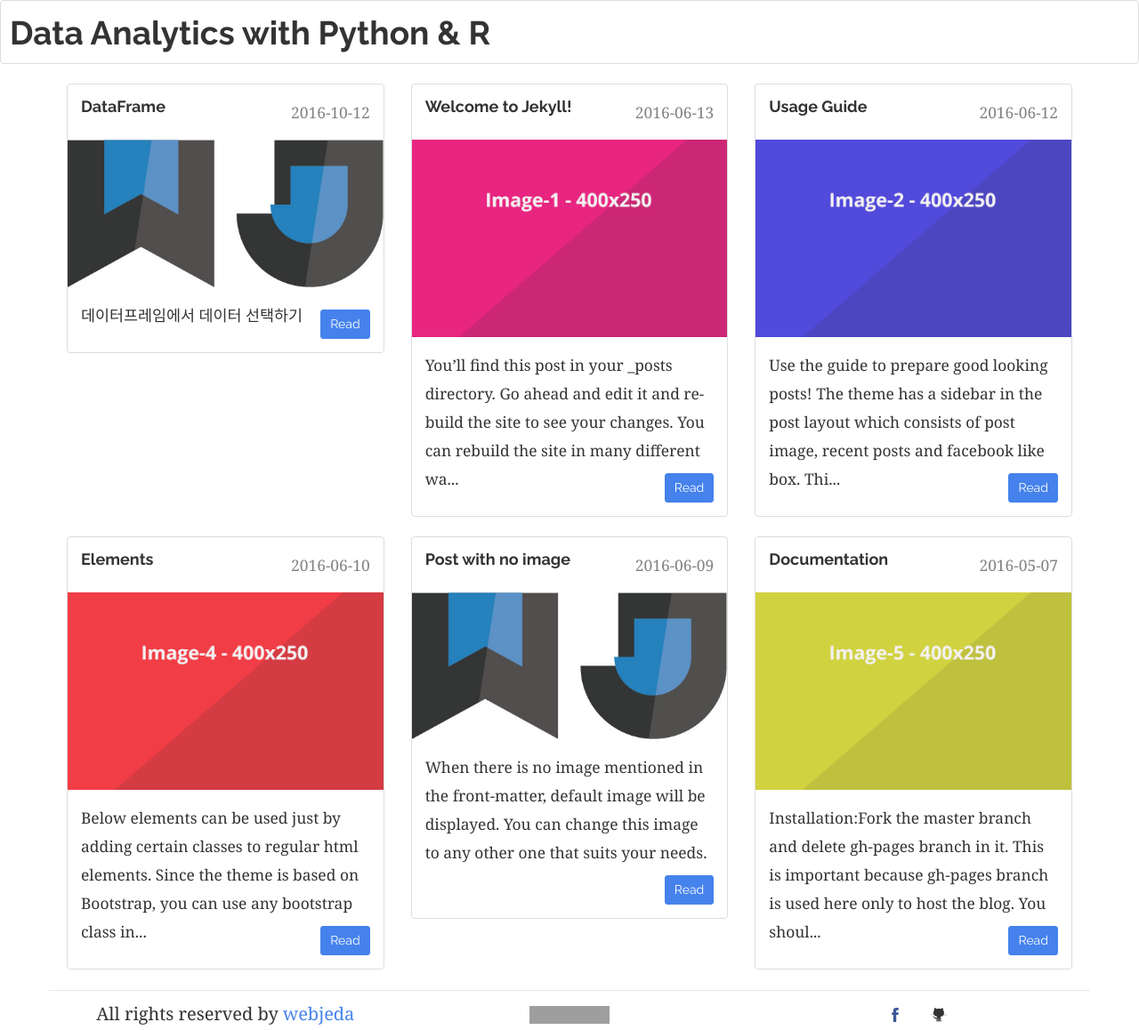
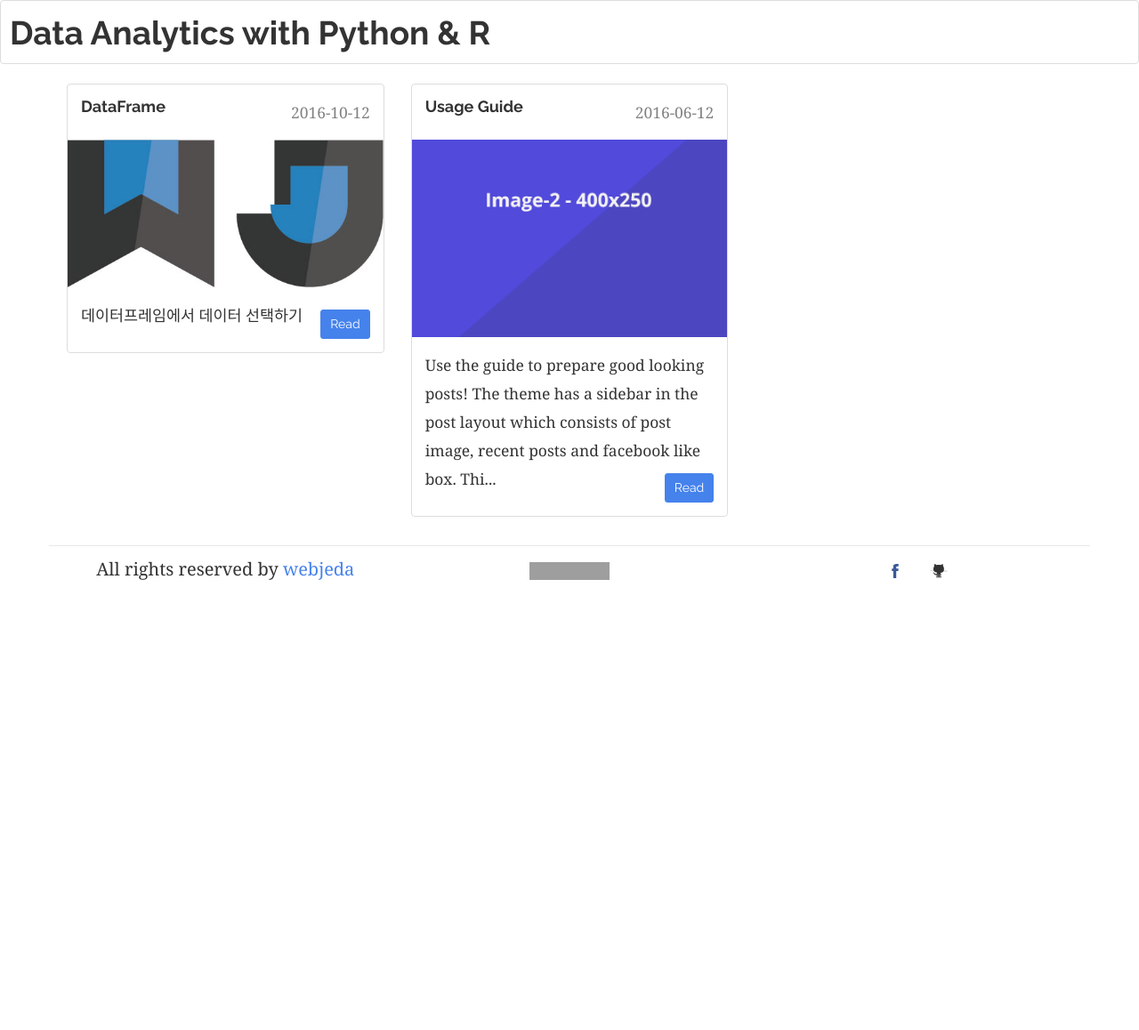
Before and after one commit to woosa7/woosa7.github.io, a Jekyll site: the page built from index.html, in a window 1280 px wide. Shown: the whole page at 89% size. Built offline with Jekyll 4.4.1, drawn with Linux system fonts in a browser that asks for light colours; the list of posts is cut into pages by our own code; after the commit the page ends 900 px from its top, so only the background shows below that; grey boxes are pictures that could not be loaded.

Commit message:
Change Theme

```diff
--- a/_posts/2016-05-07-documentation.md
+++ /dev/null
@@ -1,54 +0,0 @@
----
-layout: post
-title: Documentation
-img: image-5.png
----
-
-
-# Installation:
-Fork the ``master`` branch and delete ``gh-pages`` branch in it. This is important because ``gh-pages`` branch is used here only to host the blog. You should be using the master branch as the source and create a fresh ``gh-pages`` branch.
-
-Watch my video on instlallation
-<iframe width="100%" height="360" src="https://www.youtube.com/embed/T2nx6tj-ZH4?rel=0" frameborder="0" allowfullscreen></iframe>
-
-## How to delete old **gh-pages** branch?
-After forking the repository, click on **branches**.
-
-![delete gh-pages branch]({{site.baseurl}}/images/delete-github-branch.png)
-
-Delete ``gh-pages`` branch.
-![delete gh-pages branch]({{site.baseurl}}/images/delete-github-branch-2.png)
-
-You have to create a new ``gh-pages`` branch using the master branch. Go back to the forked repository and create ``gh-pages`` branch.
-
-![create gh-pages branch]({{site.baseurl}}/images/create-gh-pages-branch.JPG)
-
-Now, go to settings and check the **Github Pages** section. You should see a URL where the blog is hosted.
-
-This process will host the theme as a **Project Page**. You can also download the files for local development.
-
-Default theme will look like this
-
-![webjeda cards jekyll theme]({{site.baseurl}}/images/webjeda-cards-jekyll-theme-1.png)
-
-This theme is responsive.
-
-![webjeda cards responsive jekyll theme]({{site.baseurl}}/images/webjeda-cards-responsive-jekyll-theme-2.png)
-{: .text-center}
-
-
-# Development
-Make changes to the **master** branch and create a pull request. Do not use **gh-pages** branch as it is used to host the theme.
-
-
-# License
-MIT License
-
-# Changelog
-<pre>
-version 1.0 - SEO, disqus, page-speed enhancement, compressed html.
-
-version 0.9 - Sidebar default image and other minor improvements.
-
-version 0.8 - Bootstrap based cards layout theme.
-</pre>
--- a/_posts/2016-06-09-no-image.markdown
+++ /dev/null
@@ -1,10 +0,0 @@
----
-layout: post
-title:  "Post with no image"
-categories: jekyll update
----
-When there is no image mentioned in the front-matter, default image will be displayed. You can change this image to any other one that suits your needs.
-
-Lorem ipsum dolor sit amet, consectetur adipiscing elit. Ut non iaculis risus. Phasellus vitae nunc ac lectus finibus porttitor. Sed vel enim vulputate, euismod neque maximus, tincidunt turpis. Aenean accumsan leo eget dui porta pulvinar. Sed tincidunt, nisi non efficitur tempus, enim lectus aliquam arcu, at dignissim ligula ex eu quam. Suspendisse gravida dapibus ultrices. Vivamus convallis nulla nisl, a imperdiet felis pellentesque in. Nulla facilisi. Integer aliquet sed orci eu tempor. Sed viverra ullamcorper commodo.
-
-Morbi vestibulum sem eget maximus feugiat. Curabitur vehicula magna in molestie dignissim. Nam gravida leo non purus cursus, id accumsan justo tincidunt. Donec accumsan purus mauris, vitae luctus magna faucibus vitae. Nullam tincidunt urna scelerisque, hendrerit mi ac, sagittis ligula. Curabitur convallis eros eu fringilla maximus. Donec lobortis scelerisque enim eu molestie. Duis ac mi quis risus auctor vulputate.
--- a/_posts/2016-06-10-elements.markdown
+++ /dev/null
@@ -1,289 +0,0 @@
----
-layout: post
-title:  "Elements"
-categories: jekyll update
-img: image-4.png
----
-Below elements can be used just by adding certain classes to regular html elements. Since the theme is based on Bootstrap, you can use any bootstrap class in this theme.
-
-## Buttons
-
-<a href="#" class="btn btn-default">Default</a>
-<a href="#" class="btn btn-primary">Primary</a>
-<a href="#" class="btn btn-success">Success</a>
-<a href="#" class="btn btn-info">Info</a>
-<a href="#" class="btn btn-warning">Warning</a>
-<a href="#" class="btn btn-danger">Danger</a>
-<a href="#" class="btn btn-link">Link</a>
-<br /><br />
-<a href="#" class="btn btn-primary btn-lg">Large button</a>
-<a href="#" class="btn btn-primary">Default button</a>
-<a href="#" class="btn btn-primary btn-sm">Small button</a>
-<a href="#" class="btn btn-primary btn-xs">Mini button</a>
-
-{% highlight html %}
-<a href="#" class="btn btn-default">Default</a>
-<a href="#" class="btn btn-primary">Primary</a>
-<a href="#" class="btn btn-success">Success</a>
-<a href="#" class="btn btn-info">Info</a>
-<a href="#" class="btn btn-warning">Warning</a>
-<a href="#" class="btn btn-danger">Danger</a>
-<a href="#" class="btn btn-link">Link</a>
-
-<a href="#" class="btn btn-primary btn-lg">Large button</a>
-<a href="#" class="btn btn-primary">Default button</a>
-<a href="#" class="btn btn-primary btn-sm">Small button</a>
-<a href="#" class="btn btn-primary btn-xs">Mini button</a>
-{% endhighlight %}
-
-
-## Typo
-
-### Heading
-
-<h1>Heading 1</h1>
-<h2>Heading 2</h2>
-<h3>Heading 3</h3>
-<h4>Heading 4</h4>
-<h5>Heading 5</h5>
-<h6>Heading 6</h6>
-
-{% highlight html %}
-<h1>Heading 1</h1>
-<h2>Heading 2</h2>
-<h3>Heading 3</h3>
-<h4>Heading 4</h4>
-<h5>Heading 5</h5>
-<h6>Heading 6</h6>
-{% endhighlight %}
-
-### Blockquote
-<blockquote>
-  <p>Lorem ipsum dolor sit amet, consectetur adipiscing elit. Integer posuere erat a ante.</p>
-  <small>Someone famous in <cite title="Source Title">Source Title</cite></small>
-</blockquote>
-
-{% highlight html %}
-<blockquote>
-  <p>Lorem ipsum dolor sit amet, consectetur adipiscing elit. Integer posuere erat a ante.</p>
-  <small>Someone famous in <cite title="Source Title">Source Title</cite></small>
-</blockquote>
-{% endhighlight %}
-
-
-## Table
-
-| Tables   |      Are      |  Cool |
-|----------|:-------------:|------:|
-| col 1 is |  left-aligned | $1600 |
-| col 2 is |    centered   |   $12 |
-| col 3 is | right-aligned |    $1 |
-{: .table .table-striped .table-hover}
-
-{% highlight markdown %}
-| Tables   |      Are      |  Cool |
-|----------|:-------------:|------:|
-| col 1 is |  left-aligned | $1600 |
-| col 2 is |    centered   |   $12 |
-| col 3 is | right-aligned |    $1 |
-{: .table .table-striped .table-hover}
-{% endhighlight %}
-
-<div class="mt20"></div>
-
-## Indicators
-
-
-<div class="alert alert-dismissible alert-warning">
-  <button type="button" class="close" data-dismiss="alert">&times;</button>
-  <h4>Warning!</h4>
-  <p>Best check yo self, you're not looking too good. Nulla vitae elit libero, a pharetra augue. Praesent commodo cursus magna, <a href="#" class="alert-link">vel scelerisque nisl consectetur et</a>.</p>
-</div>
-
-{% highlight html %}
-<div class="alert alert-dismissible alert-warning">
-  <button type="button" class="close" data-dismiss="alert">&times;</button>
-  <h4>Warning!</h4>
-  <p>Best check yo self, you're not looking too good. Nulla vitae elit libero, a pharetra augue. Praesent commodo cursus magna, <a href="#" class="alert-link">vel scelerisque nisl consectetur et</a>.</p>
-</div>
-{% endhighlight %}
-
-
-<div class="row">
-    <div class="col-md-4">
-        <div class="alert alert-dismissible alert-danger">
-          <button type="button" class="close" data-dismiss="alert">&times;</button>
-          <strong>Oh snap!</strong> <a href="#" class="alert-link">Change a few things up</a> and try submitting again.
-          </div>
-    </div>
-
-
-
-   <div class="col-md-4">
-        <div class="alert alert-dismissible alert-success">
-          <button type="button" class="close" data-dismiss="alert">&times;</button>
-          <strong>Well done!</strong> You successfully read <a href="#" class="alert-link">this important alert message</a>.
-        </div>
-    </div>
-
-
-
-   <div class="col-md-4">
-        <div class="alert alert-dismissible alert-info">
-          <button type="button" class="close" data-dismiss="alert">&times;</button>
-          <strong>Heads up!</strong> This <a href="#" class="alert-link">alert needs your attention</a>, but it's not super important.
-        </div>
-    </div>
-</div>
-
-
-<div class="row">
-    <div class="col-md-4">
-       {% highlight html %}
-        <div class="alert alert-dismissible alert-danger">
-          <button type="button" class="close" data-dismiss="alert">&times;</button>
-          <strong>Oh snap!</strong> <a href="#" class="alert-link">Change a few things up</a> and try submitting again.
-          </div>
-          {% endhighlight %}
-    </div>
-
-
-
-   <div class="col-md-4">
-       {% highlight html %}
-        <div class="alert alert-dismissible alert-success">
-          <button type="button" class="close" data-dismiss="alert">&times;</button>
-          <strong>Well done!</strong> You successfully read <a href="#" class="alert-link">this important alert message</a>.
-        </div>
-        {% endhighlight %}
-    </div>
-
-
-
-   <div class="col-md-4">
-       {% highlight html %}
-        <div class="alert alert-dismissible alert-info">
-          <button type="button" class="close" data-dismiss="alert">&times;</button>
-          <strong>Heads up!</strong> This <a href="#" class="alert-link">alert needs your attention</a>, but it's not super important.
-        </div>
-        {% endhighlight %}
-    </div>
-</div>
-
-## Labels
-
-<span class="label label-default">Default</span>
-<span class="label label-primary">Primary</span>
-<span class="label label-success">Success</span>
-<span class="label label-warning">Warning</span>
-<span class="label label-danger">Danger</span>
-<span class="label label-info">Info</span>
-
-{% highlight html %}
-<span class="label label-default">Default</span>
-<span class="label label-primary">Primary</span>
-<span class="label label-success">Success</span>
-<span class="label label-warning">Warning</span>
-<span class="label label-danger">Danger</span>
-<span class="label label-info">Info</span>
-{% endhighlight %}
-
-
-## Jumbotron
-
-<div class="jumbotron">
-  <h1>Jumbotron</h1>
-  <p>This is a simple hero unit, a simple jumbotron-style component for calling extra attention to featured content or information.</p>
-  <p><a class="btn btn-primary btn-lg">Learn more</a></p>
-</div>
-
-{% highlight html %}
-<div class="jumbotron">
-  <h1>Jumbotron</h1>
-  <p>This is a simple hero unit, a simple jumbotron-style component for calling extra attention to featured content or information.</p>
-  <p><a class="btn btn-primary btn-lg">Learn more</a></p>
-</div>
-{% endhighlight %}
-
-## Panels
-
-<div class="row">
-    <div class="col-md-4">
-        <div class="panel panel-primary">
-          <div class="panel-heading">
-            <h3 class="panel-title">Panel primary</h3>
-          </div>
-          <div class="panel-body">
-            Panel content
-          </div>
-        </div>
-    </div>
-
-
-
-   <div class="col-md-4">
-        <div class="panel panel-success">
-          <div class="panel-heading">
-            <h3 class="panel-title">Panel success</h3>
-          </div>
-          <div class="panel-body">
-            Panel content
-          </div>
-        </div>
-    </div>
-
-
-
-   <div class="col-md-4">
-        <div class="panel panel-warning">
-          <div class="panel-heading">
-            <h3 class="panel-title">Panel warning</h3>
-          </div>
-          <div class="panel-body">
-            Panel content
-          </div>
-        </div>
-    </div>
-</div>
-
-<div class="row">
-    <div class="col-md-4">
-        <div class="panel panel-danger">
-          <div class="panel-heading">
-            <h3 class="panel-title">Panel danger</h3>
-          </div>
-          <div class="panel-body">
-            Panel content
-          </div>
-        </div>
-    </div>
-
-
-
-   <div class="col-md-4">
-        <div class="panel panel-info">
-          <div class="panel-heading">
-            <h3 class="panel-title">Panel info</h3>
-          </div>
-          <div class="panel-body">
-            Panel content
-          </div>
-        </div>
-    </div>
-
-   <div class="col-md-4">
-    </div>
-</div>
-
-{% highlight html %}
-<div class="panel panel-primary">
-    <div class="panel-heading">
-    <h3 class="panel-title">Panel primary</h3>
-    </div>
-    <div class="panel-body">
-    Panel content
-    </div>
-</div>
-{% endhighlight %}
-
-Change class ``panel-primary`` to ``panel-warning``, ``panel-success`` and so on to get other panels.
--- a/_posts/2016-06-13-welcome-to-jekyll.markdown
+++ /dev/null
@@ -1,27 +0,0 @@
----
-layout: post
-title:  "Welcome to Jekyll!"
-date:   2016-06-13 10:51:47 +0530
-categories: jekyll update
-img: image-1.png
-categories: [one, two]
----
-You’ll find this post in your `_posts` directory. Go ahead and edit it and re-build the site to see your changes. You can rebuild the site in many different ways, but the most common way is to run `jekyll serve`, which launches a web server and auto-regenerates your site when a file is updated.
-
-To add new posts, simply add a file in the `_posts` directory that follows the convention `YYYY-MM-DD-name-of-post.ext` and includes the necessary front matter. Take a look at the source for this post to get an idea about how it works.
-
-Jekyll also offers powerful support for code snippets:
-
-{% highlight ruby %}
-def print_hi(name)
-  puts "Hi, #{name}"
-end
-print_hi('Tom')
-#=> prints 'Hi, Tom' to STDOUT.
-{% endhighlight %}
-
-Check out the [Jekyll docs][jekyll-docs] for more info on how to get the most out of Jekyll. File all bugs/feature requests at [Jekyll’s GitHub repo][jekyll-gh]. If you have questions, you can ask them on [Jekyll Talk][jekyll-talk].
-
-[jekyll-docs]: http://jekyllrb.com/docs/home
-[jekyll-gh]:   https://github.com/jekyll/jekyll
-[jekyll-talk]: https://talk.jekyllrb.com/
--- a/_posts/2016-10-12-pandas02.md
+++ b/_posts/2016-10-12-pandas02.md
@@ -4,7 +4,6 @@ title:  DataFrame
 date:   2016-10-12
 categories: python
 img:
-categories: [one, two]
 ---
 
 ## 데이터프레임에서 데이터 선택하기
```
Also changed, not shown: _posts/installation.markdown (deleted, +0 -10 lines).
